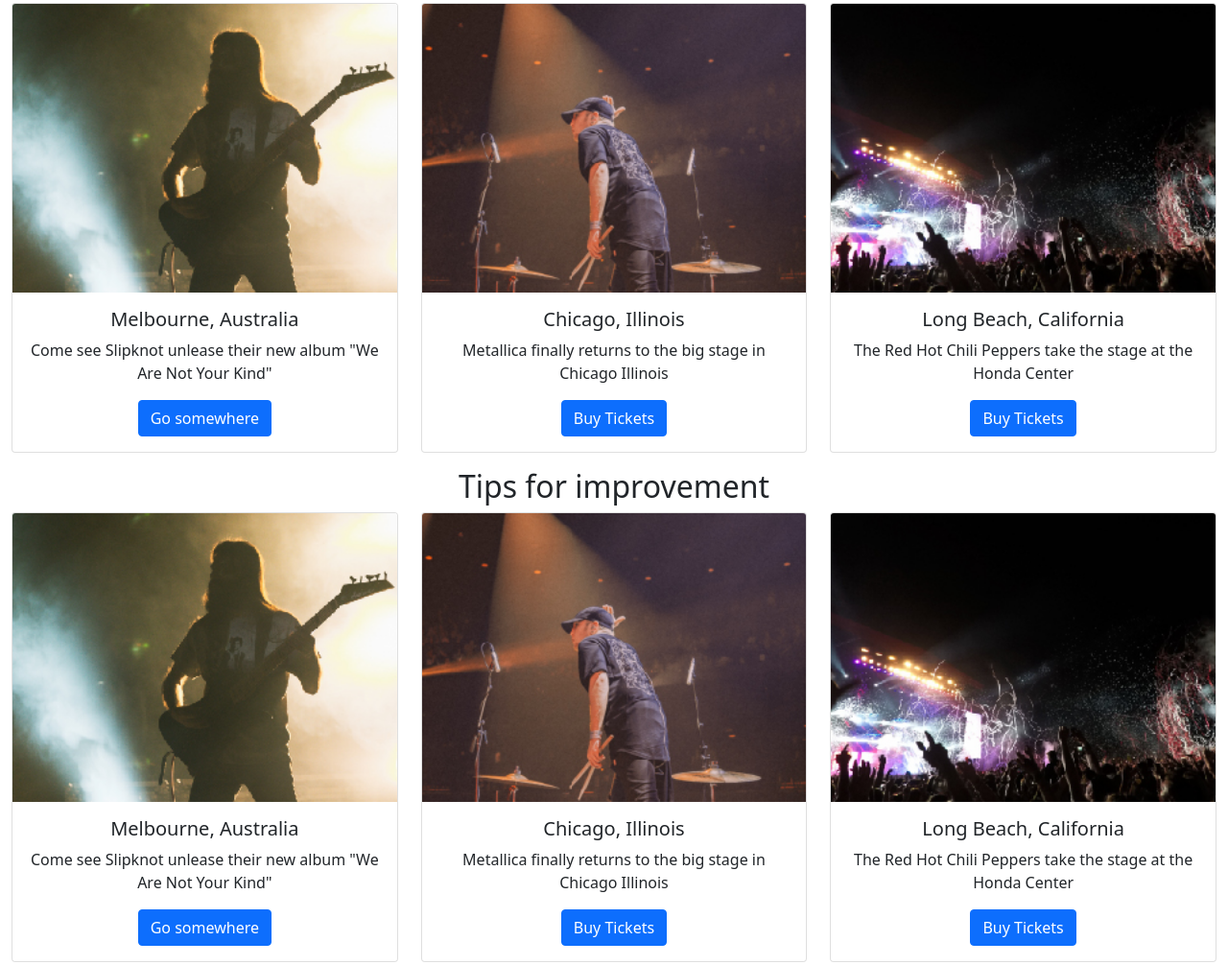
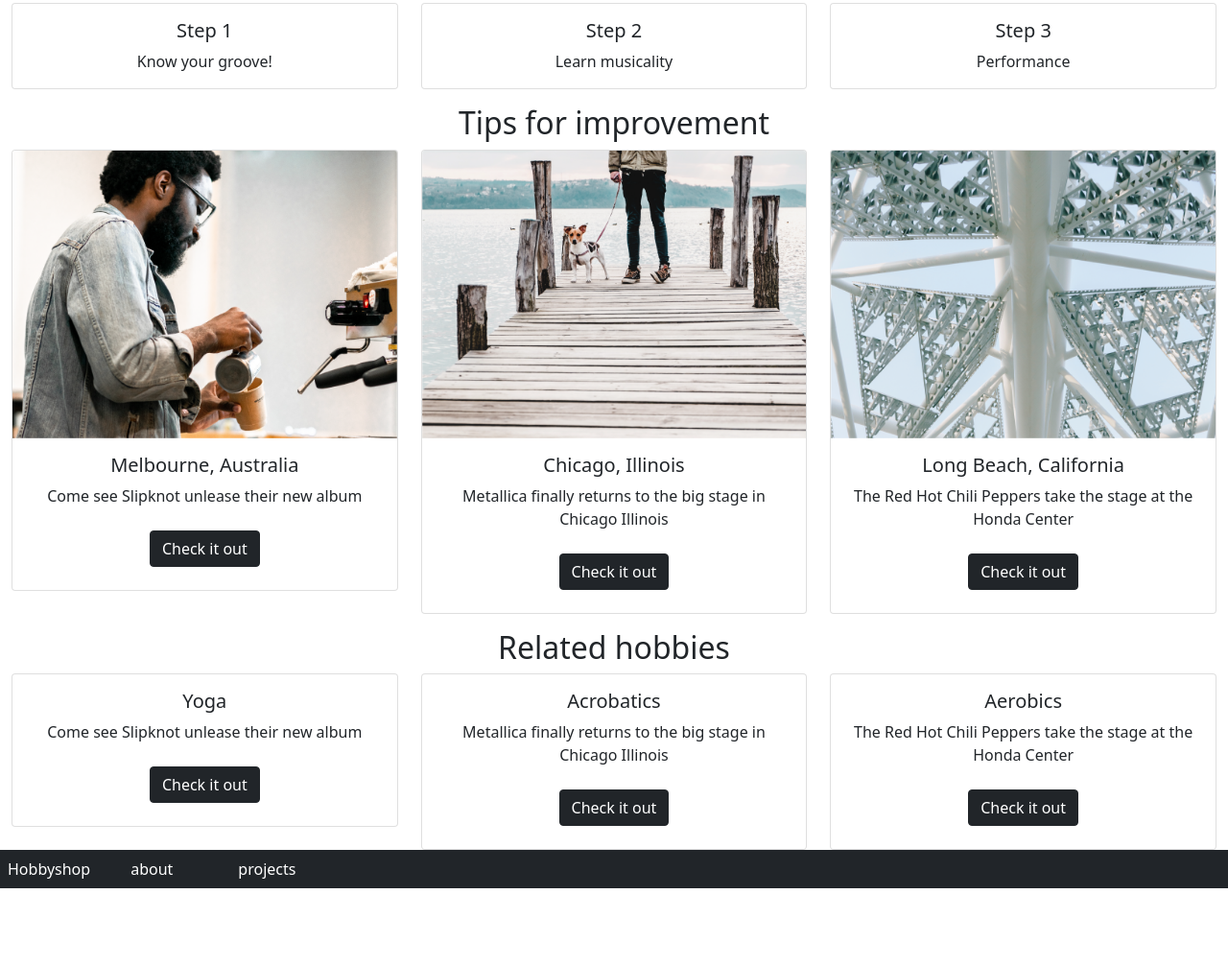
Before and after one commit to parihahaha/UX_UI_week20, a plain HTML site: page index.html in a window 1280 px wide. Shown: the part 626-1632 px from the top of the page at 96% size. After the commit the page ends 1552 px from the top, so only its background shows below. Drawn offline with nearby package versions, Linux system fonts and the light colour scheme.

Commit message:
Update content

```diff
--- a/index.html
+++ b/index.html
@@ -6,6 +6,7 @@
     <link href="style.css" rel="stylesheet" type="text/css">
     <title>Hobbyshop: Dance</title>
 </head>
+<body>
 <!--Navigation-->
     <nav class="navbar navbar-dark bg-dark navCSS">
         <!--Main navigation-->
@@ -24,25 +25,23 @@
     <div class = "content">
         <h1>DANCE</h1>
         <h2>You want to learn how to dance?</h2>
-        <img src="assets/whatacoincidance.gif">
+        <a href="https://www.youtube.com/watch?v=nBHkIWAJitg&ab_channel=HandsomeDancer"><img src="assets/whatacoincidance.gif"></a>
         <h2>Oh, what a coinciDANCE!</h2>
         <button class="inlineContent btn btn-dark">How to get started?</button>
         <button class="inlineContent btn btn-dark">Tips for improvement</button>
     </div>
 
     <!-- Cards -->
-    <div class="container-fluid content">
+    <div class="container-fluid content adjustMargin">
         <h2 class="sectionHeading">Get started</h2>
         <div class="row showsNear">
 
           <!-- Card 1 -->
           <div class="cardContainer col-lg-4 col-md-4 col-sm-12">
             <div class="card">
-              <img src="assets/show1.jpg" class="card-img-top" alt="...">
               <div class="card-body">
-                <h5 class="card-title">Melbourne, Australia</h5>
-                <p class="card-text">Come see Slipknot unlease their new album "We Are Not Your Kind"</p>
-                <a href="#" class="btn btn-primary">Go somewhere</a>
+                <h5 class="card-title">Step 1</h5>
+                <p class="card-text">Know your groove!</p>
               </div>
             </div>
           </div>
@@ -51,11 +50,9 @@
           <!-- Card 2 -->
           <div class="cardContainer col-lg-4 col-md-4 col-sm-12">
             <div class="card">
-              <img src="assets/show2.jpg" class="card-img-top" alt="...">
               <div class="card-body">
-                <h5 class="card-title">Chicago, Illinois</h5>
-                <p class="card-text">Metallica finally returns to the big stage in Chicago Illinois</p>
-                <a href="#" class="btn btn-primary">Buy Tickets</a>
+                <h5 class="card-title">Step 2</h5>
+                <p class="card-text">Learn musicality</p>
               </div>
             </div>
           </div>
@@ -64,11 +61,9 @@
           <!-- Card 3 -->
           <div class="cardContainer col-lg-4 col-md-4 col-sm-12">
             <div class="card">
-              <img src="assets/show3.jpg" class="card-img-top" alt="...">
               <div class="card-body">
-                <h5 class="card-title">Long Beach, California</h5>
-                <p class="card-text">The Red Hot Chili Peppers take the stage at the Honda Center</p>
-                <a href="#" class="btn btn-primary">Buy Tickets</a>
+                <h5 class="card-title">Step 3</h5>
+                <p class="card-text">Performance</p>
               </div>
             </div>
           </div>
@@ -85,11 +80,11 @@
         <!-- Card 1 -->
         <div class="cardContainer col-lg-4 col-md-4 col-sm-12">
           <div class="card">
-            <img src="assets/show1.jpg" class="card-img-top" alt="...">
+            <img src="assets/1_card.png" class="card-img-top cardHeight" alt="...">
             <div class="card-body">
               <h5 class="card-title">Melbourne, Australia</h5>
-              <p class="card-text">Come see Slipknot unlease their new album "We Are Not Your Kind"</p>
-              <a href="#" class="btn btn-primary">Go somewhere</a>
+              <p class="card-text">Come see Slipknot unlease their new album</p>
+              <button class="inlineContent btn btn-dark">Check it out</button>
             </div>
           </div>
         </div>
@@ -98,11 +93,11 @@
         <!-- Card 2 -->
         <div class="cardContainer col-lg-4 col-md-4 col-sm-12">
           <div class="card">
-            <img src="assets/show2.jpg" class="card-img-top" alt="...">
+            <img src="assets/2_card.png" class="card-img-top" alt="...">
             <div class="card-body">
               <h5 class="card-title">Chicago, Illinois</h5>
               <p class="card-text">Metallica finally returns to the big stage in Chicago Illinois</p>
-              <a href="#" class="btn btn-primary">Buy Tickets</a>
+              <button class="inlineContent btn btn-dark">Check it out</button>
             </div>
           </div>
         </div>
@@ -111,11 +106,11 @@
         <!-- Card 3 -->
         <div class="cardContainer col-lg-4 col-md-4 col-sm-12">
           <div class="card">
-            <img src="assets/show3.jpg" class="card-img-top" alt="...">
+            <img src="assets/3_card.png" class="card-img-top" alt="...">
             <div class="card-body">
               <h5 class="card-title">Long Beach, California</h5>
               <p class="card-text">The Red Hot Chili Peppers take the stage at the Honda Center</p>
-              <a href="#" class="btn btn-primary">Buy Tickets</a>
+              <button class="inlineContent btn btn-dark">Check it out</button>
             </div>
           </div>
         </div>
@@ -168,8 +163,21 @@
     </div>
     <!-- End cards -->
 
-
-<body>
+    <!--Navigation-->
+    <nav class="navbar navbar-dark bg-dark navCSS">
+      <!--Main navigation-->
+      <div>
+          <div class = "navItems logo">
+              <a href="index.html"  id ='pajari'>Hobbyshop</a>
+          </div>
+          <div class = "navItems">
+              <a href="about.html">about</a>
+          </div>
+          <div class = "navItems">
+              <a href="projects.html">projects</a>
+          </div>
+      </div>
+  </nav
 
 </body>
 </html>
```
Also changed, not shown: assets/workout.jpg (added), style.css (line endings or trailing spaces), workout.jpg (added).
